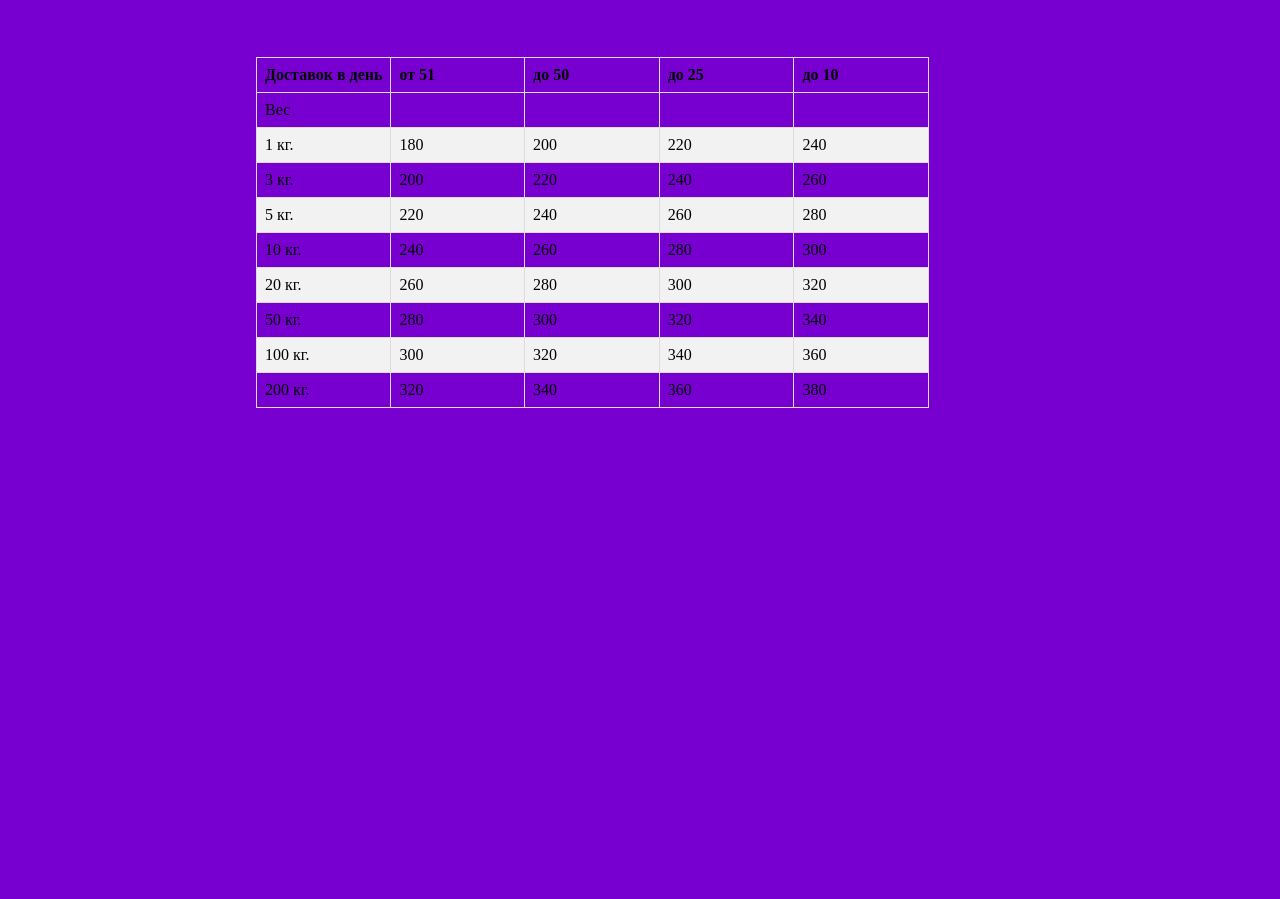
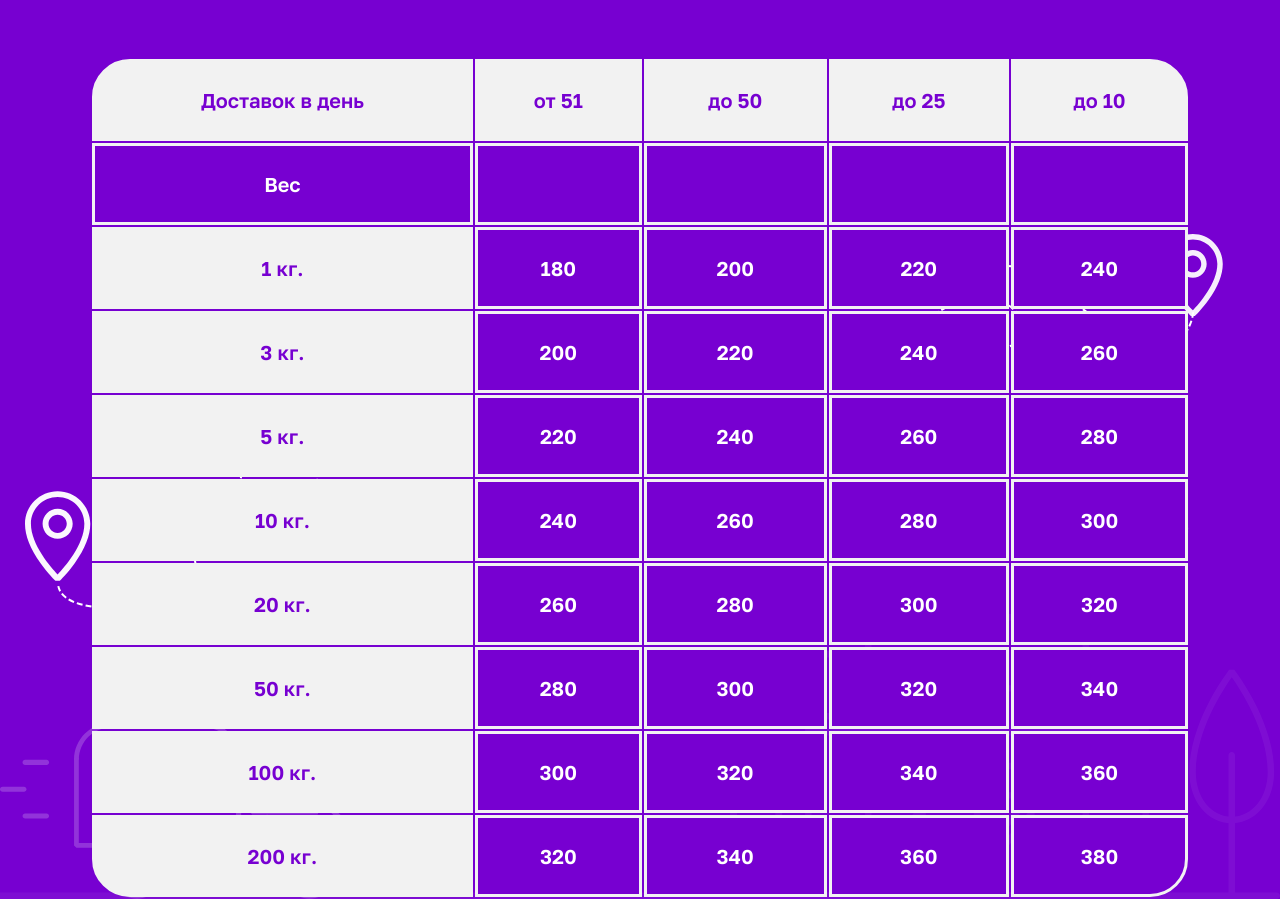
Before and after one commit to valeryzhvalevski/dostaver, a plain HTML site: page index.html in a window 1280 px wide. Shown: the part 1361-2260 px from the top of the page. Before the commit the page ends 1769 px from the top, so only its background shows below. Drawn offline with Linux system fonts and the light colour scheme.

Commit message:
update files

```diff
--- a/index.html
+++ b/index.html
@@ -106,10 +106,10 @@
           </div>
         </section>
         <img
-        class="main-screen__ground"
-        src="./img/horizontal-line.svg"
-        alt="line"
-      />
+          class="main-screen__ground"
+          src="./img/horizontal-line.svg"
+          alt="line"
+        />
       </div>
       <section class="price">
         <div class="price__text-item">
@@ -194,7 +194,21 @@
             </tbody>
           </table>
         </div>
+        <div class="price__bg-img bg-img">
+          <img
+            class="bg-img__illustration"
+            src="./img/bg-price.svg"
+            alt="background"
+          />
+          <img class="price__bg-img__car" src="./img/car.svg" alt="car" />
+          <img class="price__bg-img__left-location" src="./img/left-location.svg" alt="location" />
+          <img class="price__bg-img__right-location-line" src="./img/right-line-price.svg" alt="location" />
+          <img class="price__bg-img__right-location" src="./img/right-location.svg" alt="location" />
+          <img class="price__bg-img__cloud" src="./img/cloud.svg" alt="cloud">
+          <img class="price__bg-img__cloud-small" src="./img/cloud-small.svg" alt="cloud">
+        </div>
       </section>
+      <section class="processes"></section>
     </main>
     <footer></footer>
   </body>
--- a/style/style.scss
+++ b/style/style.scss
@@ -224,24 +224,98 @@
   }
 }
 .table__price {
-  width: 60%;
+  max-width: 1100px;
   margin: 0 auto;
-margin-top: 60px;
+  margin-top: 60px;
   table {
-    border-collapse: collapse;
+    // border-collapse: collapse;
+    width: 100%;
   }
   th,
   td {
-    border: 1px solid #dddddd;
-    text-align: left;
-    padding: 8px;
+    color: #fff;
+    font-family: $font-fam-Golos;
+    font-size: 20px;
+    font-weight: 600;
+    line-height: 30px;
+    text-align: center;
+    border: 3px solid #f2f2f2;
+    padding: 23px 0;
+    background-color: $main-bg;
   }
-
+  thead tr:first-of-type th {
+    background-color: #f2f2f2;
+    color: $main-bg;
+  }
+  td:first-child,
   th:first-child {
-    width: 20%; /* Размер первого столбца в два раза больше ширины остальных */
+    background-color: #f2f2f2;
+    color: $main-bg;
   }
-
-  tr:nth-child(even) {
-    background-color: #f2f2f2;
+  th:first-child {
+    width: 35%;
+    border-radius: 38px 0 0 0;
+    background-color: $main-bg;
+    color: white;
+  }
+  th:last-child {
+    border-radius: 0 38px 0 0;
+  }
+  tbody tr:first-child td {
+    background-color: $main-bg;
+    color: white;
+  }
+  tbody tr:nth-of-type(9) td:last-child {
+    border-radius: 0 0 38px 0;
+  }
+  tbody tr:nth-of-type(9) td:first-child {
+    border-radius: 0 0 0 38px;
   }
 }
+.price__bg-img {
+  position: relative;
+}
+.bg-img__illustration {
+  position: absolute;
+  z-index: -2;
+  bottom: 0;
+  right: 0;
+}
+.price__bg-img__car {
+  position: absolute;
+  z-index: -1;
+  bottom: 0;
+  left: 0;
+  opacity: 0.2;
+  z-index: -1;
+}
+.price__bg-img__left-location {
+  position: absolute;
+  bottom: 290px;
+  left: 25px;
+  z-index: -1;
+}
+.price__bg-img__right-location {
+  position: absolute;
+  bottom: 582px;
+  right: 57px;
+  z-index: -1;
+}
+.price__bg-img__right-location-line {
+  position: absolute;
+  bottom: 521px;
+  right: 85px;
+  z-index: -1;
+}
+.price__bg-img__cloud {
+  position: absolute;
+  bottom: 512px;
+  left: 121px;
+  z-index: -1;
+}
+.price__bg-img__cloud-small {
+  position: absolute;
+  bottom: 355px;
+  right: 90px;
+  z-index: -1;
+}
```
Also changed, not shown: img/bg-price.svg (added), img/cross.svg (added), img/left-location.svg (added), img/right-line-price.svg (added), img/right-location.svg (added), style/style.css, 1 other file.
